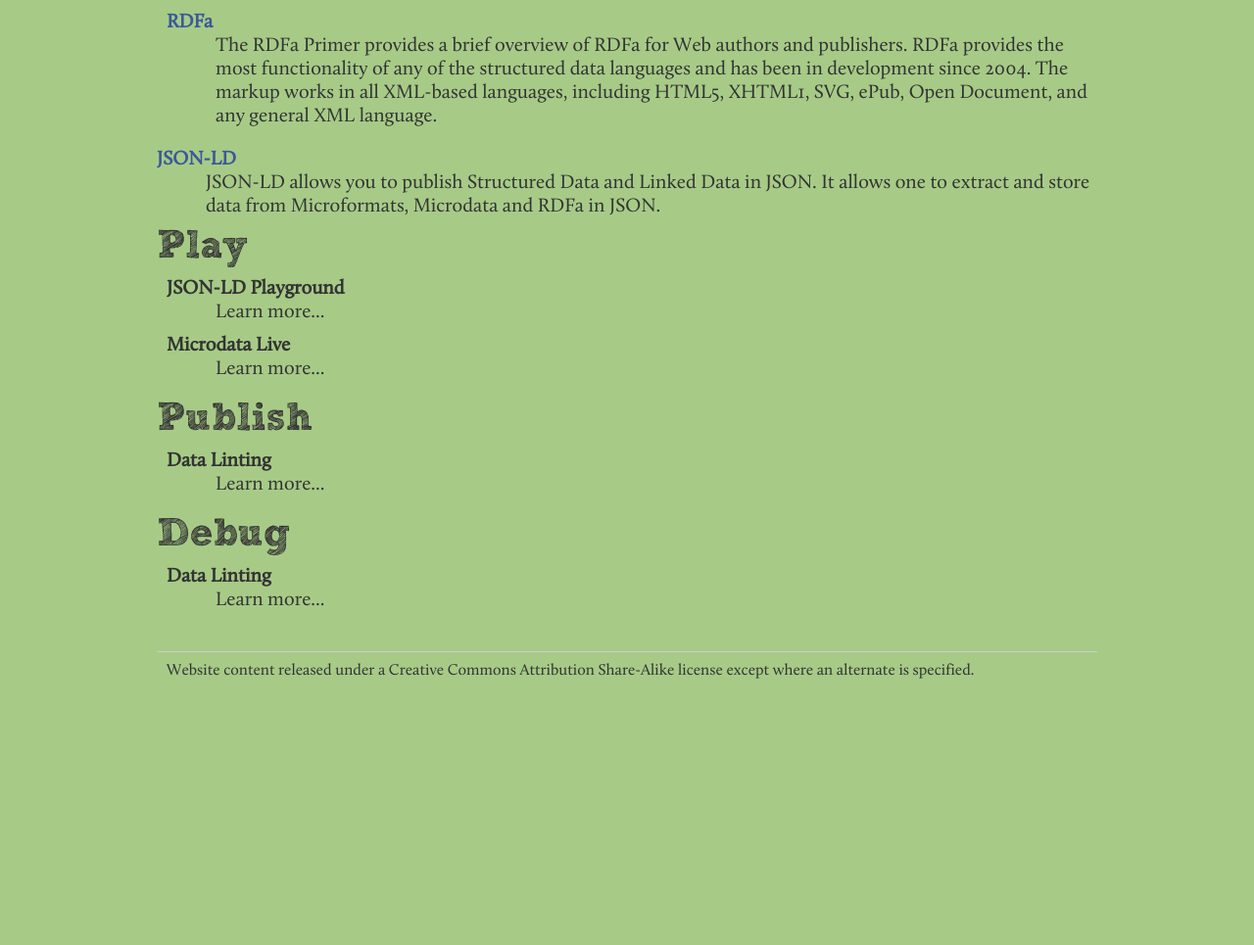
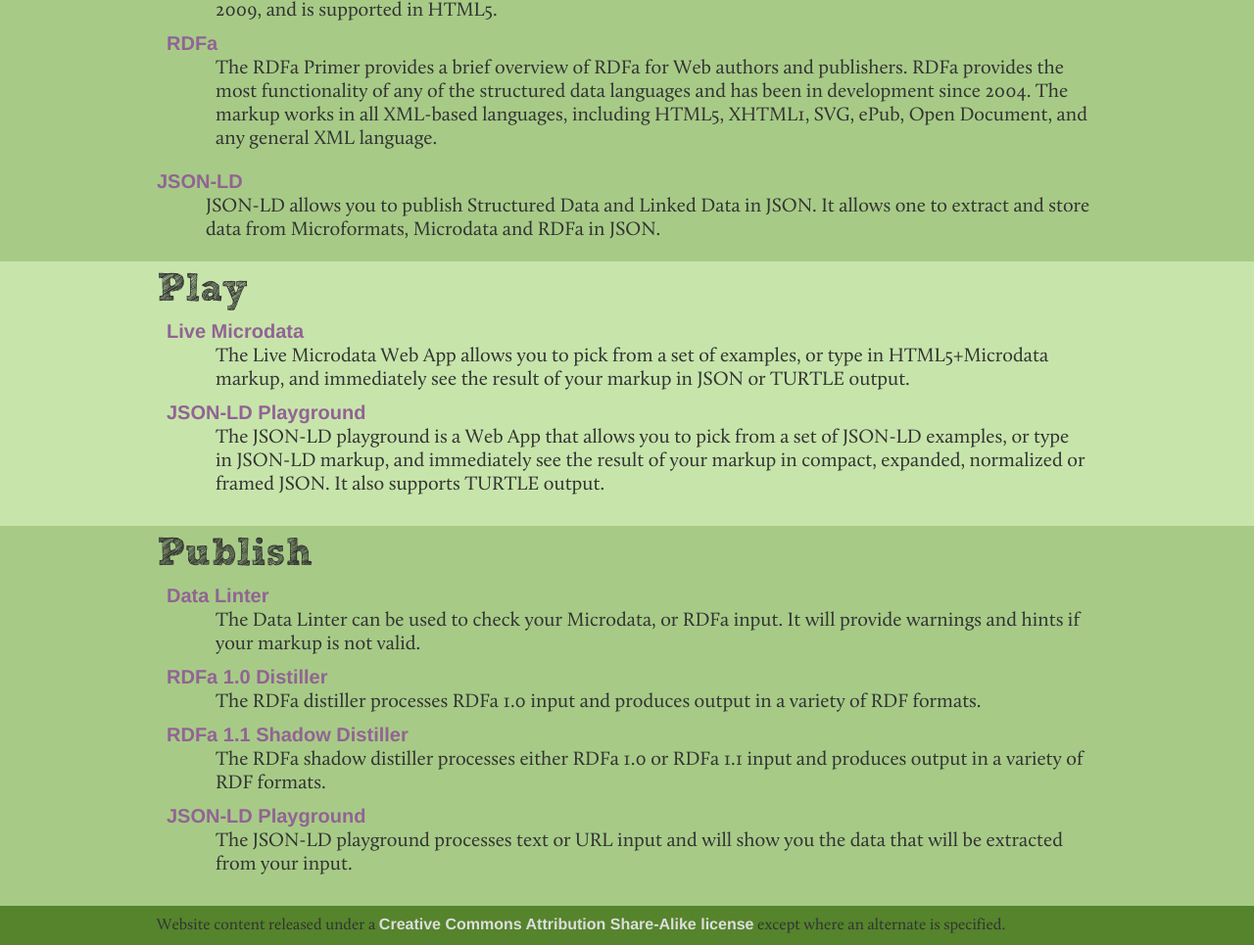
Before and after one commit to structured-data/structured-data.org, a plain HTML site: page index.html in a window 1280 px wide. Shown: the part 573-1538 px from the top of the page at 98% size. Before the commit the page ends 1278 px from the top, so only its background shows below. Drawn offline with Linux system fonts and the light colour scheme.

Commit message:
Added last bit of structured-data.org content.

```diff
--- a/css/site.css
+++ b/css/site.css
@@ -27,9 +27,11 @@ font-size: 1.25em;
 }
 
 a {
-color: #3b5998;
+color: #926394;
 text-decoration: none;
 outline-style: none;
+font-weight: bold;
+font-family: Helvetica, Arial, sans-serif;
 }
 
 a:hover, a:active {
@@ -56,6 +58,11 @@ margin: 10px 0;
    margin: 12px 12px;
 }
 
+.lighter {
+background: #c7e5ab;
+margin: 0 auto;
+}
+
 ul {
 margin: 0 2em;
 }
@@ -66,12 +73,8 @@ padding: 0.5em;
 
 dt {
 clear: left;
-width: 200px;
 text-align: left;
 font-weight: bold;
-}
-
-dt:after {
 }
 
 dd {
@@ -95,8 +98,6 @@ background-color: #55842c;
 }
 
 #header>div {
-width: 960px;
-margin: 0 auto;
 }
 
 #header h1 {
@@ -105,43 +106,28 @@ float: left;
 margin-top: 15px;
 margin-left: 25px;
 font-size: 48px;
+white-space:nowrap;
 }
 
 #header a {
 color: #fff;
 }
 
-#content {
+.content {
 max-width: 960px;
 margin: 0 auto;
 padding: 10px 10px;
 }
 
 #footer {
-margin: 20px auto 0;
+background-color: #55842c;
 color: #333;
-border-top: 1px solid #ccc;
+}
+
+#footer a {
+color: #ddd;
 }
 
 #footer p {
-margin: 10px;
 font-size: 0.8em;
 }
-
-#copyright {
-float: left;
-}
-
-#copyright a {
-color: #333;
-}
-
-#legal {
-float: right;
-}
-
-.box {
-margin-bottom: 20px;
-padding: 20px;
-border-bottom: 1px solid #ddd;
-}
--- a/index.html
+++ b/index.html
@@ -22,8 +22,8 @@
     </span>
    </div>
 
-   <div id="content">
-    <div id="intro">
+    <div class="lighter">
+     <div id="intro" class="content">
       <p>More and more of the world's data is moving onto the Web. We want to
       share, re-mix and use this data to build more awesome Web
       applications. Using structured data technologies to mark up people,
@@ -32,8 +32,9 @@
       learn about big data, the semantic web, and the practical application
       of technologies such as Microformats, RDFa, Microdata and JSON-LD.</p>
      </div>
+    </div>
 
-    <div id="learn">
+    <div id="learn" class="content">
      <h1>Learn</h1>
      <p>The three main technologies for publishing structured data in HTML
      are, in order of least to most functionality, Microformats, Microdata
@@ -66,37 +67,51 @@
      </dl>
     </div>
 
-    <div id="play">
+    <div class="lighter">
+     <div id="play" class="content">
       <h1>Play</h1>
       <dl>
-      <dt>JSON-LD Playground</dt>
-      <dd>Learn more...</dd>
-      <dt>Microdata Live</dt>
-      <dd>Learn more...</dd>
+       <dt><a href="http://foolip.org/microdatajs/live/">Live Microdata</a></dt>
+       <dd>The Live Microdata Web App allows you to pick from a set of examples,
+       or type in HTML5+Microdata markup, and immediately see the result of
+       your markup in JSON or TURTLE output.</dd>
+       <dt><a href="http://json-ld.org/playground/">JSON-LD Playground</a></dt>
+       <dd>The JSON-LD playground is a Web App that allows you to pick from a
+       set of JSON-LD examples, or type in JSON-LD markup, and immediately see
+       the result of your markup in compact, expanded, normalized or framed
+       JSON. It also supports TURTLE output.</dd>
       </dl>
      </div>
+    </div>
 
-    <div id="publish">
+    <div id="publish" class="content">
      <h1>Publish</h1>
      <dl>
-      <dt>Data Linting</dt>
-      <dd>Learn more...</dd>
-     </dl>
-    </div>
-
-    <div id="debug">
-     <h1>Debug</h1>
-     <dl>
-      <dt>Data Linting</dt>
-      <dd>Learn more...</dd>
+      <dt><a href="http://linter.structured-data.org/">Data Linter</a></dt>
+      <dd>The Data Linter can be used to check your Microdata, or RDFa input.
+      It will provide warnings and hints if your markup is not valid.
+      </dd>
+       <dt><a href="http://www.w3.org/2007/08/pyRdfa/">RDFa 1.0 Distiller</a></dt>
+       <dd>The RDFa distiller processes RDFa 1.0 input and produces output in
+       a variety of RDF formats.</dd>
+       <dt><a href="http://www.w3.org/2007/08/pyRdfa/Shadow.html">RDFa 1.1 Shadow Distiller</a></dt>
+       <dd>The RDFa shadow distiller processes either RDFa 1.0 or RDFa 1.1 input
+       and produces output in a variety of RDF formats.</dd>
+       <dt><a href="http://json-ld.org/playground/">JSON-LD Playground</a></dt>
+       <dd>The JSON-LD playground processes text or URL input and will show
+       you the data that will be extracted from your input.
+       </dd>
      </dl>
     </div>
 
    <div id="footer">
-    <p id="copyright">
-     Website content released under a <a href="http://creativecommons.org/licenses/by-sa/3.0/">Creative Commons Attribution Share-Alike license</a> except where an alternate is specified.
+    <p class="content">
+     Website content released under a <a rel="cc:license license"
+     href="http://creativecommons.org/licenses/by-sa/3.0/">
+     Creative Commons Attribution Share-Alike license</a> except where an
+     alternate is specified.
     </p>
    </div>
-  </div>
+
  </body>
 </html>
```
Lines whose indentation alone changed are shown as unchanged.
